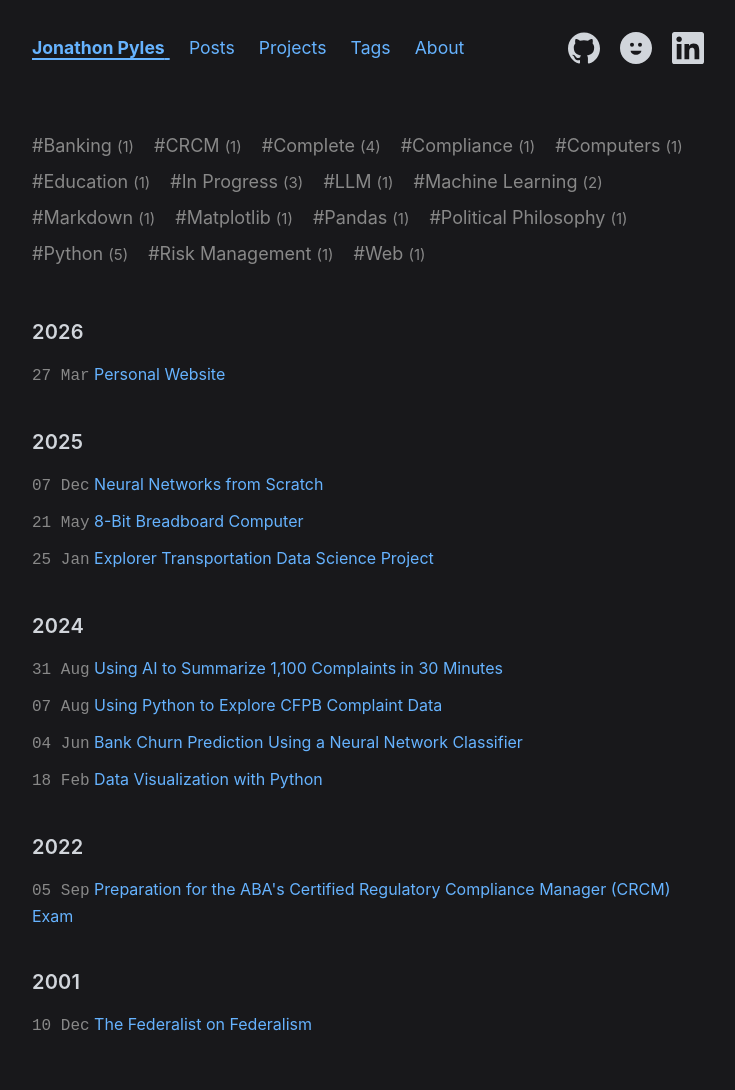
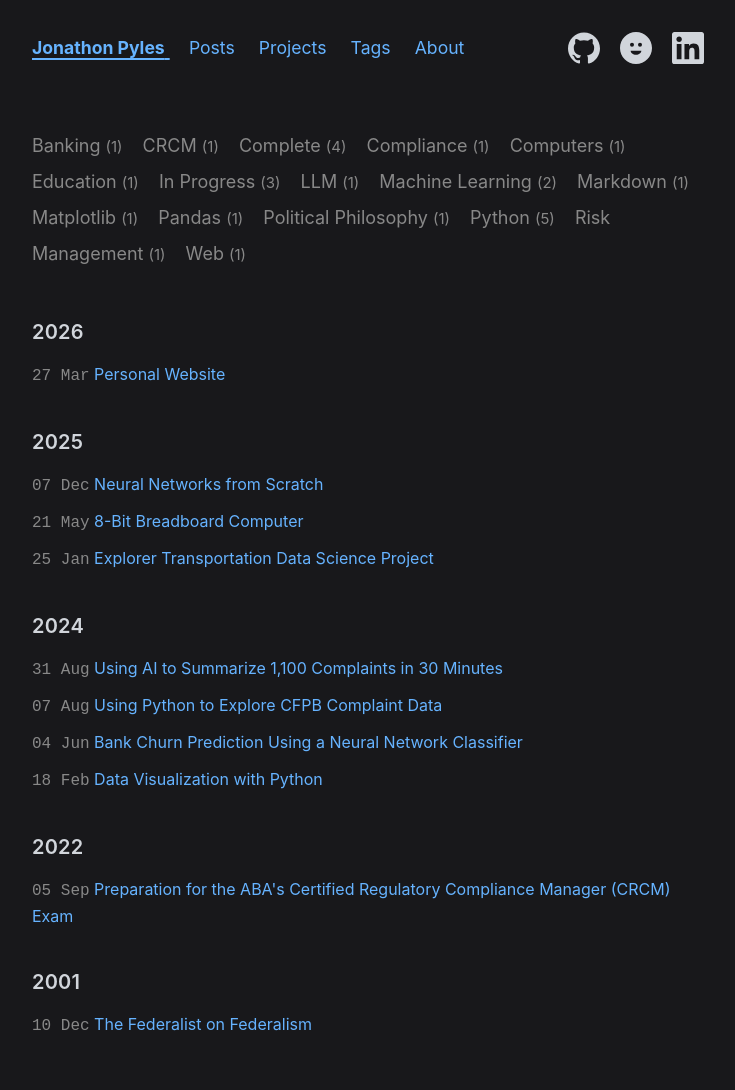
Before and after one commit to JNPyles/JNPyles.github.io, a Jekyll site: the page built from index.html, in a window 1280 px wide. Shown: the whole page, without its empty margins (272-1007 px from the left). Built offline with Jekyll 4.4.1, drawn with Linux system fonts in a browser that asks for light colours; nearby versions of some CDN libraries.

Commit message:
Update index.html

```diff
--- a/index.html
+++ b/index.html
@@ -8,8 +8,8 @@
 
 <div style="margin-bottom: 3rem; line-height: 2;">
   {% for tag in sorted_tags %}
-    <a href="#{{ tag[0] | slugify }}" style="margin-right: 15px; border-bottom: none;" class="tag-link">
-      #{{ tag[0] }} <small>({{ tag[1].size }})</small>
+    <a href="/tags/#{{ tag[0] | slugify }}" style="margin-right: 15px; border-bottom: none;" class="tag-link">
+      {{ tag[0] }} <small>({{ tag[1].size }})</small>
     </a>
   {% endfor %}
 </div>
```
